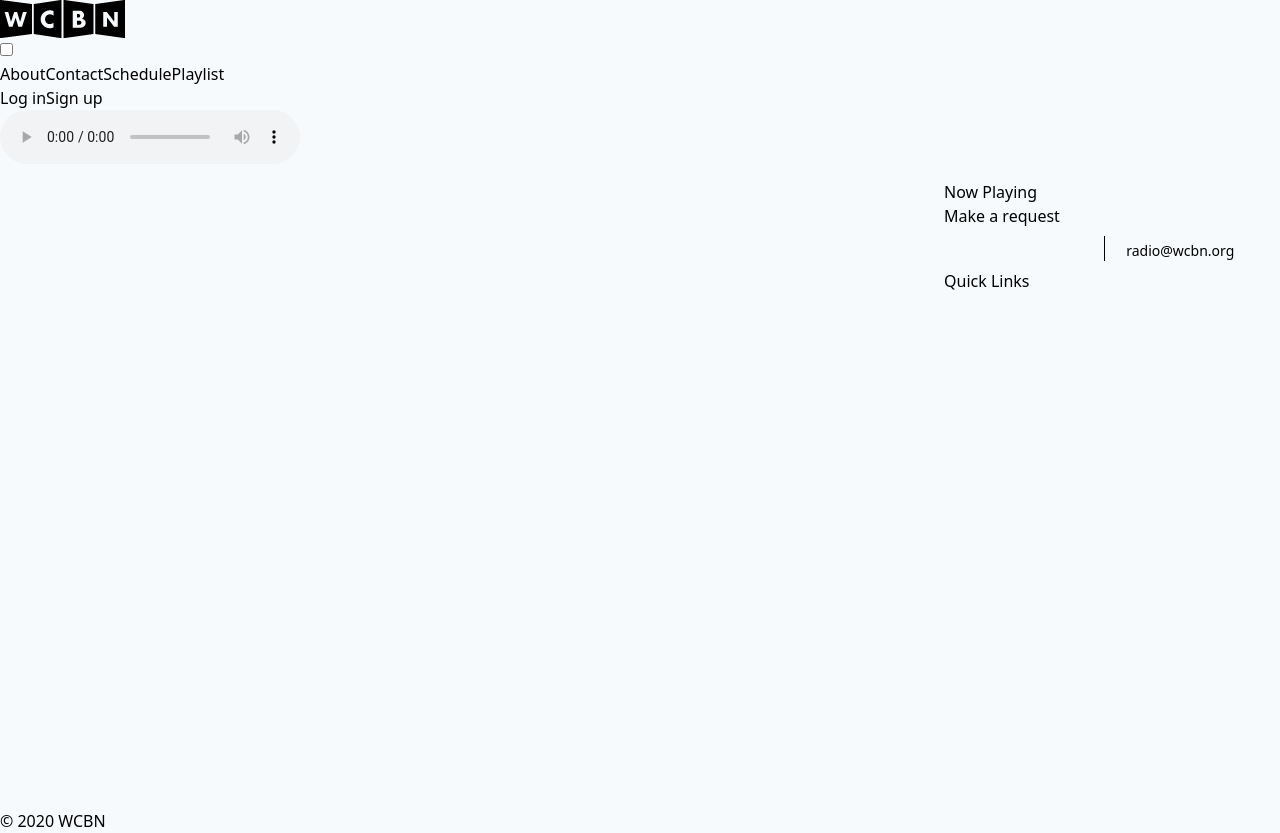
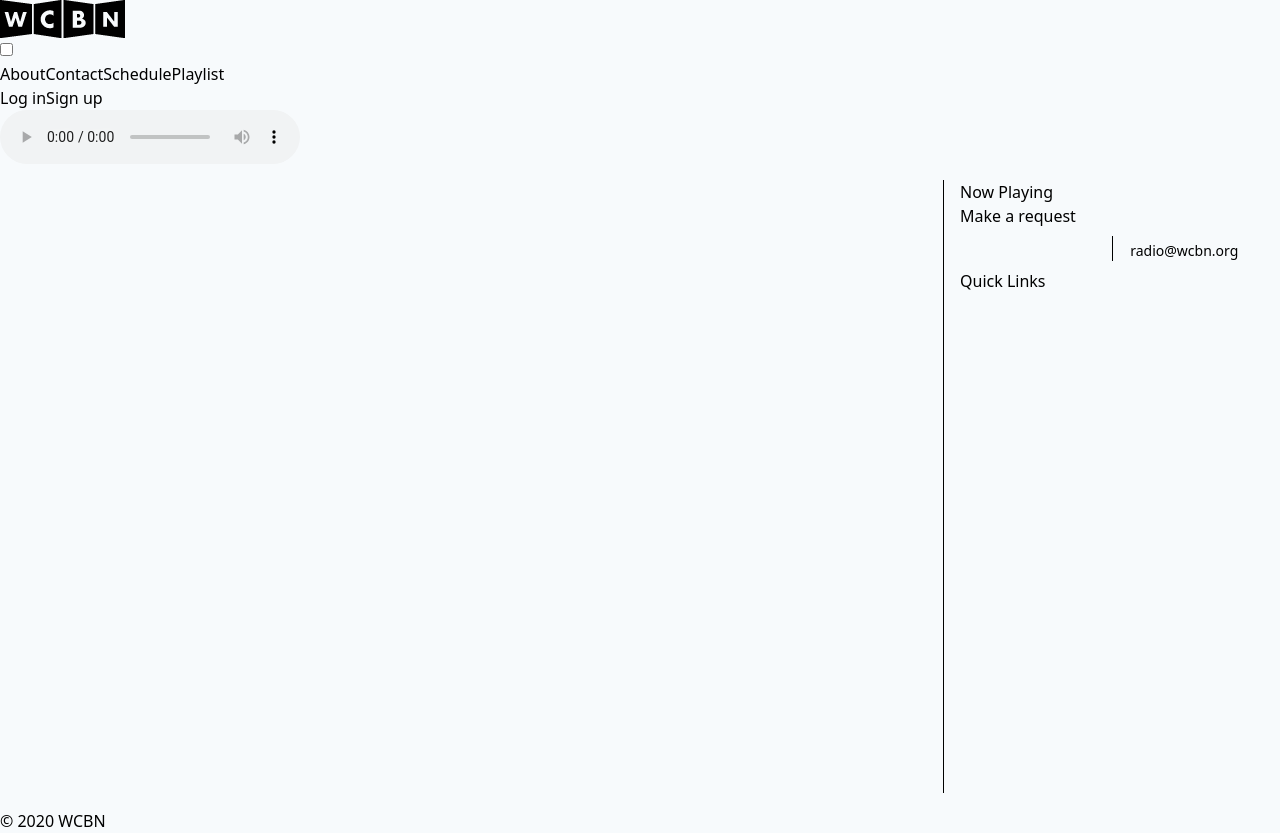
Before and after one commit to wcbn/wcbn.org, a Django app: template src/wcbn_core/templates/homepage/homepage.html in a window 1280 px wide. Run offline with Django 3.2, Linux system fonts and the light colour scheme; the template is opened without the code that fills it, so the values that code supplies are empty; style sheets or scripts are compiled from the project's sources; some libraries are stand-ins or nearby versions.

Commit message:
sidebar border

```diff
--- a/src/wcbn_core/templates/homepage/homepage.html
+++ b/src/wcbn_core/templates/homepage/homepage.html
@@ -3,7 +3,7 @@
 {% block content%}
 
 <div id="homepage" class="flex flex-col lg:flex-row justify-between">
-  <section class="flex-grow pr-4">
+  <section class="flex-grow pr-4 border-black" style="border-right: 1px solid">
   {% include "articles/list.html" %}
   </section>
   {% include "homepage/sidebar.html" %}
--- a/src/wcbn_core/templates/homepage/sidebar.html
+++ b/src/wcbn_core/templates/homepage/sidebar.html
@@ -1,5 +1,5 @@
 {% load ionicon %}
-<aside class="" style="min-width: 20rem">
+<aside class="pl-4" style="min-width: 20rem">
 
   <section id="now-playing">
     <h1>Now Playing</h1>
```
